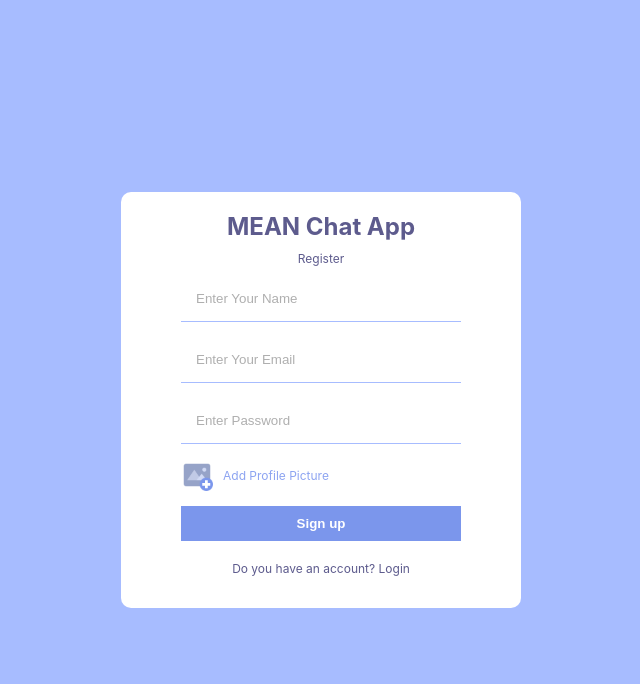
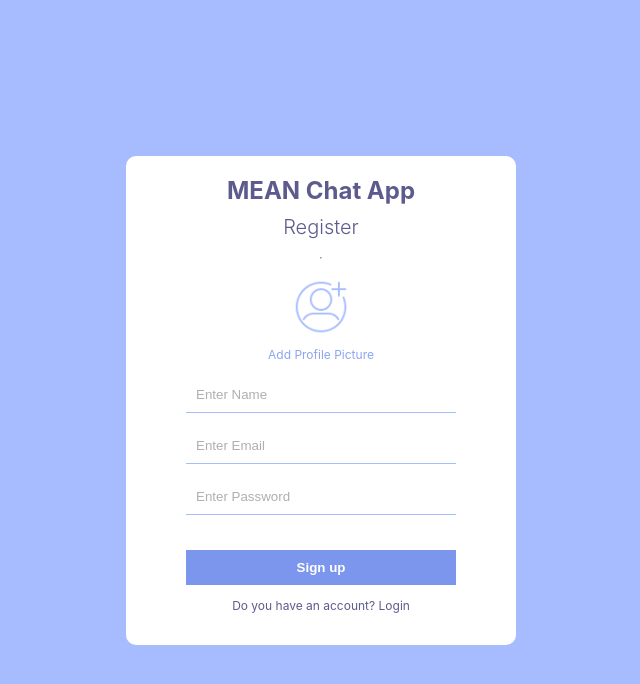
Before and after one commit to ahinsa2001/Chat_App, a React (Create React App) app: page / in a window 1280 px wide. Shown: the top 684 px of the page, without its empty margins (319-959 px from the left). Built offline with nearby package versions, Linux system fonts and the light colour scheme.

Commit message:
Design register page more

```diff
--- a/src/Pages/Register.jsx
+++ b/src/Pages/Register.jsx
@@ -1,5 +1,5 @@
 import React from 'react'
-import Add from "../img/addPic.png"
+import Add from "../img/addUser.png"
 
 export const Register = () => {
   return (
@@ -7,15 +7,16 @@ export const Register = () => {
         <div className="formWrapper">
             <span className='logo'>MEAN Chat App</span>
             <span className="title">Register</span>
+            <hr/>
             <form action="">
-                <input type="text" placeholder='Enter Your Name' />
-                <input type="email" placeholder='Enter Your Email' />
-                <input type="password" placeholder='Enter Password' />
                 <input style={{display:"none"}} type="file" id='file'/>
                 <label htmlFor='file'>
                     <img src={Add} alt='' />
                     <span>Add Profile Picture</span>
                 </label>
+                <input type="text" placeholder='Enter Name' />
+                <input type="email" placeholder='Enter Email' />
+                <input type="password" placeholder='Enter Password' />
                 <button>Sign up</button>
             </form>
             <p>Do you have an account? Login</p>
--- a/src/style.scss
+++ b/src/style.scss
@@ -22,7 +22,22 @@
 
         .title {
             color: #5d5b8d;
+            font-size: 20px;
+            font-weight: 300;
+        }
+
+        label {
+            display: flex;
+            flex-direction: column;
+            align-items: center;
+            gap: 10px;
+            color: #8da4f1;
             font-size: 12px;
+            cursor: pointer;
+
+            img {
+                width: 60px;
+            }
         }
 
         form {
@@ -31,7 +46,7 @@
             gap: 15px;
 
             input {
-                padding: 15px;
+                padding: 10px;
                 border: none;
                 width: 250px;
                 border-bottom: 1px solid #a7bcff;
@@ -48,19 +63,7 @@
                 font-weight: bold;
                 border: none;
                 cursor: pointer;
-            }
-
-            label {
-                display: flex;
-                align-items: center;
-                gap: 10px;
-                color: #8da4f1;
-                font-size: 12px;
-                cursor: pointer;
-
-                img {
-                    width: 32px;
-                }
+                margin-top: 20px;
             }
 
         }
@@ -68,7 +71,7 @@
         p {
             color: #5d5b8d;
             font-size: 12px;
-            margin-top: 10px;
+            margin-top: 3px;
         }
     }
 }
```
Also changed, not shown: src/img/addPic.png (deleted), src/img/addUser.png (added).
